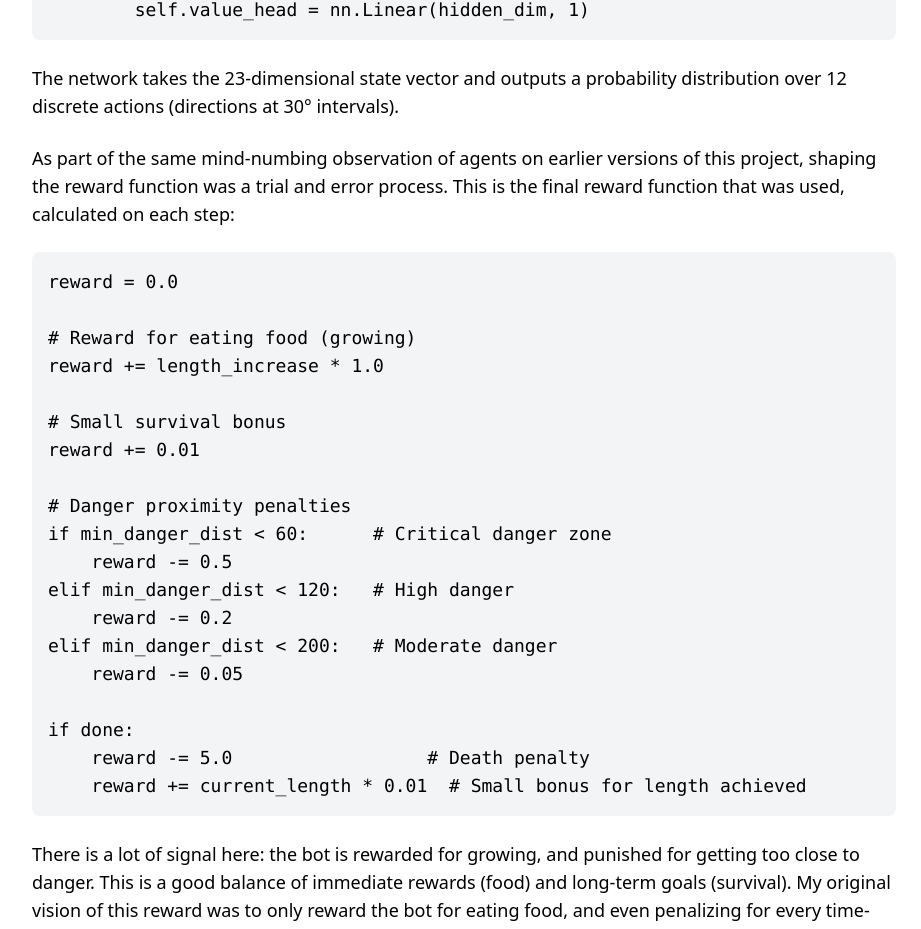
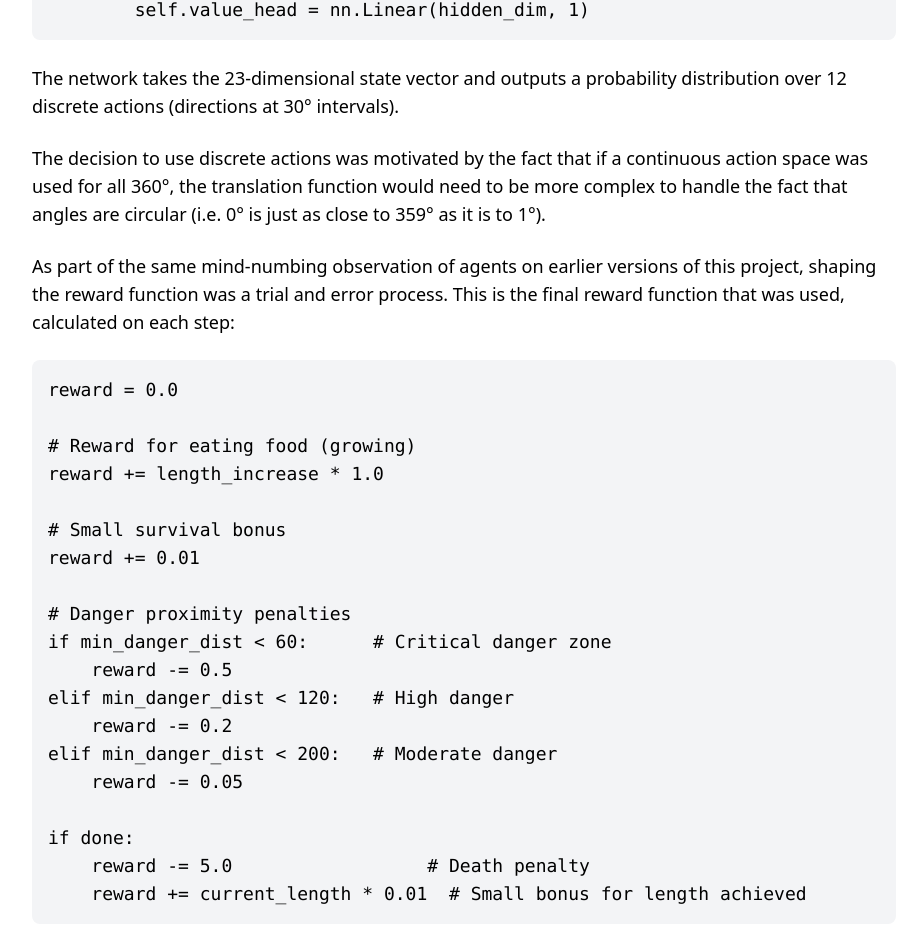
Before and after one commit to nkasmanoff/nkasmanoff.github.io, a React (Create React App) app: page /#/blog/tamagotchi-rl-slitherio in a window 1280 px wide. Shown: the part 4754-5683 px from the top of the page, without its empty margins (176-1097 px from the left). Built offline with nearby package versions, Linux system fonts and the light colour scheme.

Commit message:
add: some notes

```diff
--- a/src/posts/second-post.js
+++ b/src/posts/second-post.js
@@ -353,6 +353,12 @@ document.dispatchEvent(mousemove_event)`}</code>
                 distribution over 12 discrete actions (directions at 30° intervals).
             </p>
             <p className="mb-6">
+                The decision to use discrete actions was motivated by the fact that if a continuous
+                action space was used for all 360°, the translation function would need to be more
+                complex to handle the fact that angles are circular (i.e. 0° is just as close to
+                359° as it is to 1°).
+            </p>
+            <p className="mb-6">
                 As part of the same mind-numbing observation of agents on earlier versions of this
                 project, shaping the reward function was a trial and error process. This is the
                 final reward function that was used, calculated on each step:
@@ -384,7 +390,9 @@ if done:
                 long-term goals (survival). My original vision of this reward was to only reward the
                 bot for eating food, and even penalizing for every time-step it was alive for. I
                 wanted to teach the agent to grow as quickly as possible, but this lack of signal
-                made training difficult.
+                made training difficult. The small bonus for length achieved at the end of the
+                episode helps balance the fact that the length increase reward may prefer going
+                after big clusters of food over survival.
             </p>
 
             <h2 className="text-3xl font-semibold mt-10 mb-6">Results</h2>
```
